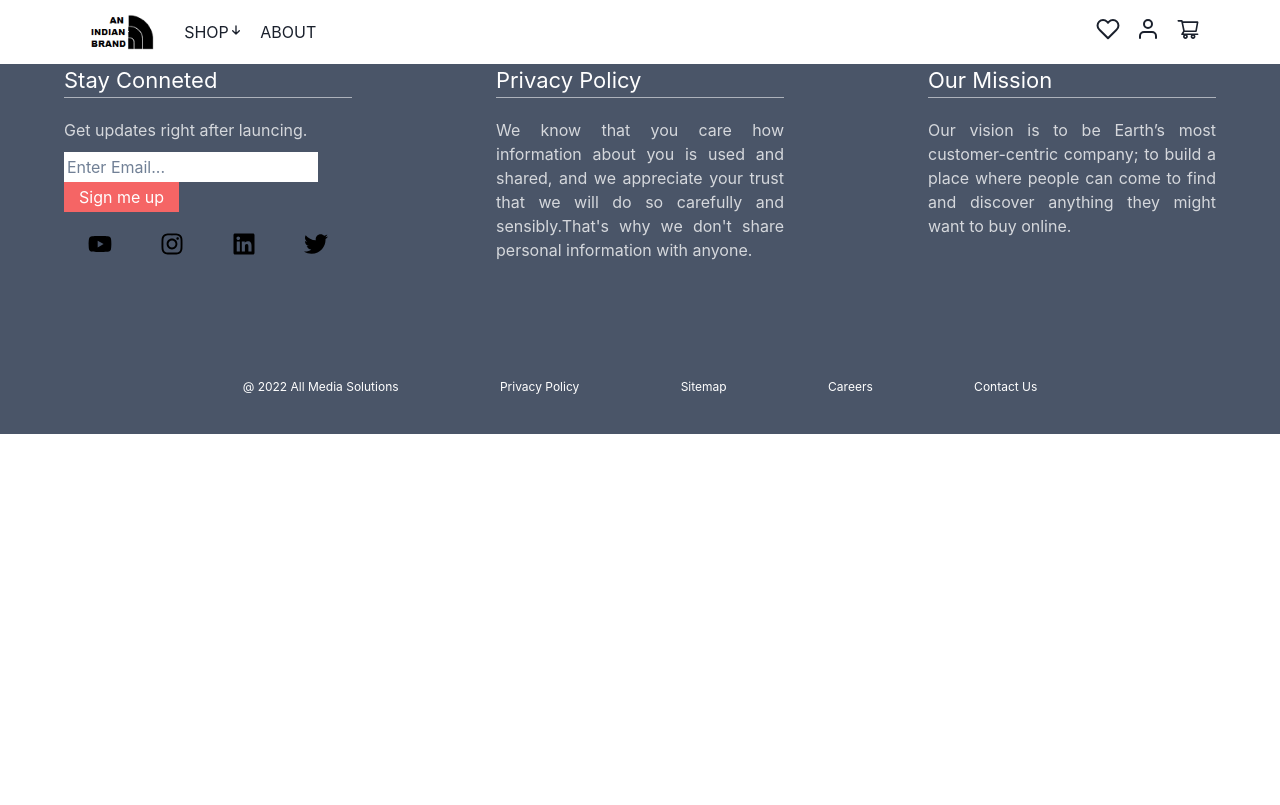
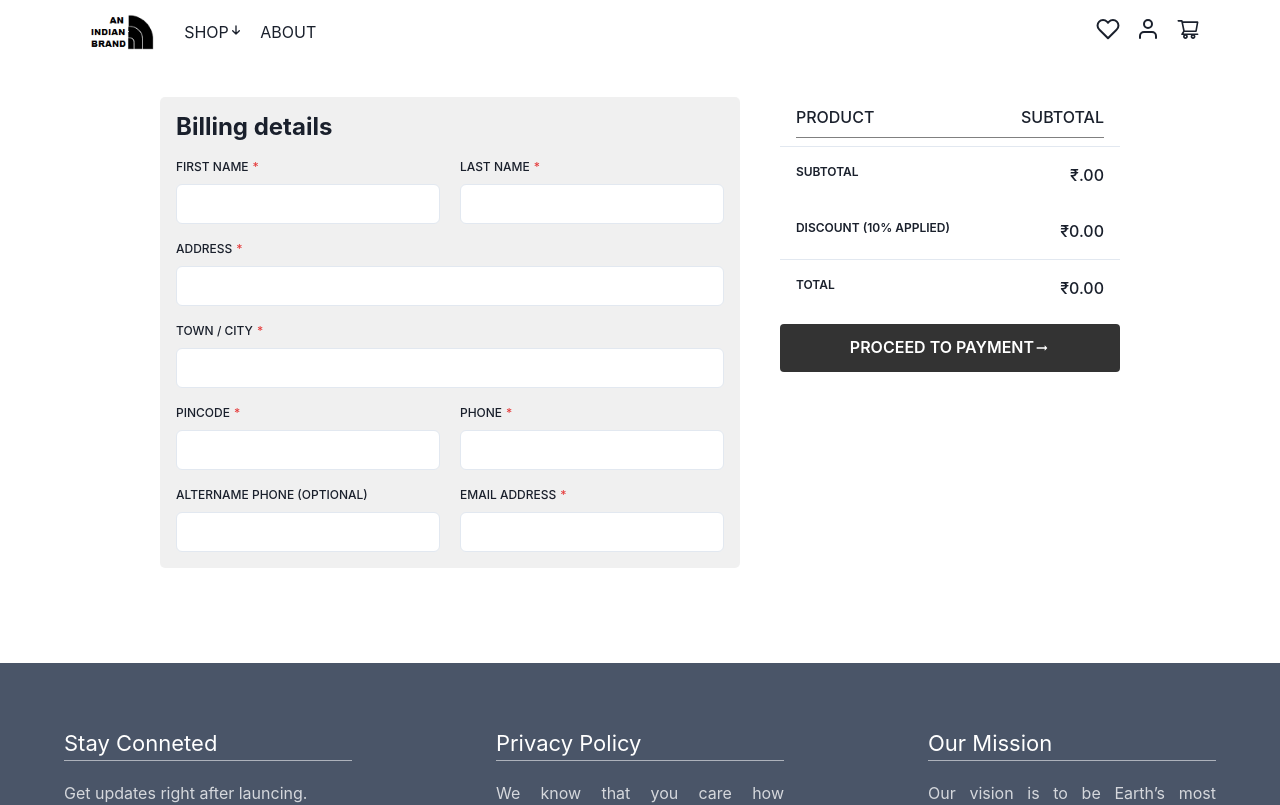
Before and after one commit to jitesh-95/an-indian-brand, a React (Create React App) app in the folder frontend/: page /checkout in a window 1280 px wide. Shown: the top 805 px of the page. Built offline with nearby package versions, Linux system fonts and the light colour scheme; sample sign-in values are in the browser's storage.

Commit message:
cart update and checkout page layout done

```diff
--- a/frontend/src/App.js
+++ b/frontend/src/App.js
@@ -14,6 +14,8 @@ import ContactUs from "./Pages/ContactUs";
 import ScrollToTop from "./components/ScrollToTop";
 import Kids from "./Pages/Kids";
 import Description from "./Pages/Description";
+import Payment from "./Pages/Payment";
+import Checkout from "./Pages/Checkout";
 
 function App() {
   return (
@@ -25,6 +27,11 @@ function App() {
         <Route path="/aboutus" element={<AboutUs />} />
         <Route path="/login" element={<Login />} />
         <Route path="/signup" element={<Signup />} />
+        <Route path="/mens" element={<Mens />} />
+        <Route path="/womens" element={<Womens />} />
+        <Route path="/kids" element={<Kids />} />
+        <Route path="/description/:ProductId" element={<Description />} />
+        <Route path="/contactus" element={<ContactUs />} />
         <Route
           path="/cart"
           element={
@@ -33,11 +40,22 @@ function App() {
             </RequireAuth>
           }
         />
-        <Route path="/mens" element={<Mens />} />
-        <Route path="/womens" element={<Womens />} />
-        <Route path="/kids" element={<Kids />} />
-        <Route path="/description/:ProductId" element={<Description />} />
-        <Route path="/contactus" element={<ContactUs />} />
+        <Route
+          path="/payment"
+          element={
+            <RequireAuth>
+              <Payment />
+            </RequireAuth>
+          }
+        />
+        <Route
+          path="/checkout"
+          element={
+            <RequireAuth>
+              <Checkout />
+            </RequireAuth>
+          }
+        />
       </Routes>
       <Footer />
       <ScrollToTop />
--- a/frontend/src/Pages/Cart.jsx
+++ b/frontend/src/Pages/Cart.jsx
@@ -14,6 +14,7 @@ import { Dna } from "react-loader-spinner";
 import { MdOutlineArrowRightAlt } from "react-icons/md";
 import CartLayout from "../components/CartLayout";
 import { useEffect } from "react";
+import { useNavigate } from "react-router-dom";
 import {
   deleteCartItem,
   getProductsFromCart,
@@ -22,9 +23,11 @@ import {
 const Cart = () => {
   const isLoading = useSelector((state) => state.cartReducer.isLoading);
   const allProducts = useSelector((state) => state.cartReducer.cartProducts);
+
   const [total, setTotal] = useState(0);
   const dispatch = useDispatch();
   const toast = useToast();
+  const navigate = useNavigate();
 
   const getProducts = () => {
     dispatch(getProductsFromCart()).then((r) => {
@@ -64,6 +67,20 @@ const Cart = () => {
     });
   };
 
+  const hanldeCheckout = () => {
+    if (allProducts.length === 0) {
+      return toast({
+        title: "Add products in cart first!",
+        status: "warning",
+        duration: 2000,
+        isClosable: true,
+        position: "top",
+      });
+    }
+    localStorage.setItem("cart", JSON.stringify(allProducts));
+    navigate("/checkout");
+  };
+
   return (
     <>
       {isLoading ? (
@@ -78,18 +95,19 @@ const Cart = () => {
           />
         </Flex>
       ) : (
-        <Box top="65" position="relative" mb="8rem">
-          <Flex justify="center" gap={5}>
+        <Box top="81" position="relative" mb="8rem">
+          <Box justify="center" gap={5}>
             <Box
-              w={{ md: "100%", lg: "50%", xl: "50%" }}
+              w={{ md: "100%", lg: "60%", xl: "70%" }}
               bg="blackAlpha.50"
+              m="auto"
               borderRadius={5}
               p="1rem"
             >
               <Text fontSize={["1rem", "1.5rem"]} mb="0.8rem" fontWeight={600}>
                 Bag
               </Text>
-              {allProducts.length > 0 ? (
+              {allProducts && allProducts.length > 0 ? (
                 allProducts.map((item) => (
                   <CartLayout
                     key={item._id}
@@ -113,32 +131,34 @@ const Cart = () => {
                 </Box>
               )}
             </Box>
+
             <Box
               borderRadius={5}
-              w={{ md: "100%", lg: "30%", xl: "30%" }}
-              textAlign="start"
+              m="auto"
+              mt="1.5rem"
+              w={{ md: "100%", lg: "40%", xl: "30%" }}
               p="0 1.5rem"
             >
-              <Heading fontSize="3xl" fontWeight={600} p="1rem 0 2rem 0">
-                Summary
-              </Heading>
-              <Flex justify="space-between" mb="2rem">
-                <Text fontWeight={600}>Subtotal</Text>
+              <Flex justify="space-between" mb="2rem" fontSize="1.3rem">
+                <Text fontWeight={600}>Cart Total</Text>
                 <Text>₹{total}.00</Text>
               </Flex>
+
               <Button
                 w="100%"
-                bg="#ffce61"
+                bg="blackAlpha.800"
+                color="white"
                 transition="500ms"
                 p="1.5rem"
                 mt="0.5rem"
                 borderRadius={4}
-                _hover={{ bg: "#D69E2E", letterSpacing: "1px" }}
+                _hover={{ bg: "blackAlpha.900", letterSpacing: "1px" }}
+                onClick={hanldeCheckout}
               >
-                Proceed to Checkout <MdOutlineArrowRightAlt />
+                PROCEED TO CHECKOUT <MdOutlineArrowRightAlt />
               </Button>
             </Box>
-          </Flex>
+          </Box>
         </Box>
       )}
     </>
--- /dev/null
+++ b/frontend/src/Pages/Checkout.jsx
@@ -0,0 +1,183 @@
+import {
+  Box,
+  Button,
+  Container,
+  Flex,
+  FormControl,
+  FormLabel,
+  Heading,
+  Input,
+  Select,
+  Text,
+  Textarea,
+  useDisclosure,
+} from "@chakra-ui/react";
+import React from "react";
+import { FaCrown } from "react-icons/fa";
+import { MdOutlineArrowRightAlt } from "react-icons/md";
+import { RiArrowDropRightLine } from "react-icons/ri";
+import { Link as RouterLink, useNavigate } from "react-router-dom";
+
+const Checkout = () => {
+  let cart = JSON.parse(localStorage.getItem("cart"));
+  const navigate = useNavigate();
+
+  const subtotal =
+    cart &&
+    cart.length > 0 &&
+    cart?.map((item) => item.price * item.quantity).reduce((a, b) => a + b, 0);
+
+  const discount = Math.abs(subtotal - (subtotal * 10) / 100).toFixed(0);
+
+  const handlePayment = () => {};
+
+  return (
+    <Box position="relative" top="81">
+      <Flex
+        gap={10}
+        justify="center"
+        p={{
+          base: "1rem 1rem",
+          sm: "1rem 5rem",
+          md: "1rem 3rem",
+          lg: "1rem 5rem",
+          xl: "1rem 10rem",
+        }}
+        direction={{
+          base: "column",
+          sm: "column",
+          md: "row",
+          lg: "row",
+          xl: "row",
+        }}
+        mb="10rem"
+      >
+        <Box w="100%" bg="rgba(0, 0, 0, 0.06)" p="1rem" borderRadius={5}>
+          <Heading mb="1rem" fontSize="2xl">
+            Billing details
+          </Heading>
+          <form>
+            <FormControl isRequired>
+              <Flex gap={5} mt="1rem">
+                <Box w="100%">
+                  <FormLabel fontSize="xs">FIRST NAME</FormLabel>
+                  <Input bg="white" id="name" name="name" />
+                </Box>
+                <Box w="100%">
+                  <FormLabel fontSize="xs">LAST NAME</FormLabel>
+                  <Input bg="white" id="lastName" name="lastName" />
+                </Box>
+              </Flex>
+            </FormControl>
+
+            <FormControl isRequired>
+              <FormLabel fontSize="xs" mt="1rem">
+                ADDRESS
+              </FormLabel>
+              <Input bg="white" id="address" name="address" />
+
+              <Box w="100%" mt="1rem">
+                <FormLabel fontSize="xs">TOWN / CITY</FormLabel>
+                <Input bg="white" id="town" name="town" />
+              </Box>
+
+              <Flex gap={5} mt="1rem">
+                <Box w="100%">
+                  <FormLabel fontSize="xs">PINCODE</FormLabel>
+                  <Input bg="white" id="postcode" name="postcode" />
+                </Box>
+                <Box w="100%">
+                  <FormLabel fontSize="xs">PHONE</FormLabel>
+                  <Input bg="white" id="phone" name="phone" />
+                </Box>
+              </Flex>
+            </FormControl>
+
+            <Flex gap={5} mt="1rem">
+              <Box w="100%">
+                <FormLabel fontSize="xs">ALTERNAME PHONE (OPTIONAL)</FormLabel>
+                <Input bg="white" id="alternatePhone" name="alternatePhone" />
+              </Box>
+              <Box w="100%">
+                <FormControl isRequired>
+                  <FormLabel fontSize="xs">EMAIL ADDRESS</FormLabel>
+                  <Input bg="white" id="email" name="email" />
+                </FormControl>
+              </Box>
+            </Flex>
+          </form>
+        </Box>
+
+        {/* cart details section  */}
+
+        <Box w={{ base: "100%", sm: "100%", md: "60%", lg: "60%", xl: "60%" }}>
+          <Flex
+            justify="space-between"
+            fontWeight={500}
+            borderBottom="1px solid gray"
+            m="0.5rem 1rem"
+            pb="0.5rem"
+          >
+            <Text>PRODUCT</Text>
+            <Text>SUBTOTAL</Text>
+          </Flex>
+          {cart &&
+            cart.length > 0 &&
+            cart.map((item) => (
+              <Flex
+                key={item._id}
+                justify="space-between"
+                p="1rem"
+                fontWeight={500}
+              >
+                <Text fontSize="xs" w="70%" fontWeight={600}>
+                  {item.name} x {item.quantity}
+                </Text>
+                <Text w="90px">
+                  ₹{item.price * item.quantity}.00 (inclusive all taxes)
+                </Text>
+              </Flex>
+            ))}
+
+          <hr />
+          <Flex justify="space-between" p="1rem" fontWeight={500}>
+            <Text fontSize="xs" fontWeight={600}>
+              SUBTOTAL
+            </Text>
+            <Text>₹{subtotal}.00</Text>
+          </Flex>
+          <Flex justify="space-between" p="1rem" fontWeight={500}>
+            <Text fontSize="xs" fontWeight={600}>
+              DISCOUNT (10% APPLIED)
+            </Text>
+            <Text>₹{discount}.00</Text>
+          </Flex>
+
+          <hr />
+          <Flex justify="space-between" p="1rem" fontWeight={500}>
+            <Text fontSize="xs" fontWeight={600}>
+              TOTAL
+            </Text>
+            <Text>₹{discount}.00</Text>
+          </Flex>
+
+          <Button
+            w="100%"
+            bg="blackAlpha.800"
+            color="white"
+            transition="500ms"
+            p="1.5rem"
+            mt="0.5rem"
+            borderRadius={4}
+            _hover={{ bg: "blackAlpha.900", letterSpacing: "1px" }}
+            onClick={handlePayment}
+          >
+            PROCEED TO PAYMENT <MdOutlineArrowRightAlt />
+          </Button>
+        </Box>
+      </Flex>
+    </Box>
+  );
+};
+
+export default Checkout;
--- /dev/null
+++ b/frontend/src/Pages/Payment.jsx
@@ -0,0 +1,7 @@
+import React from "react";
+
+const Payment = () => {
+  return <div>Payment</div>;
+};
+
+export default Payment;
```
Also changed, not shown: frontend/src/components/CartLayout.jsx (+82 -10 lines).
